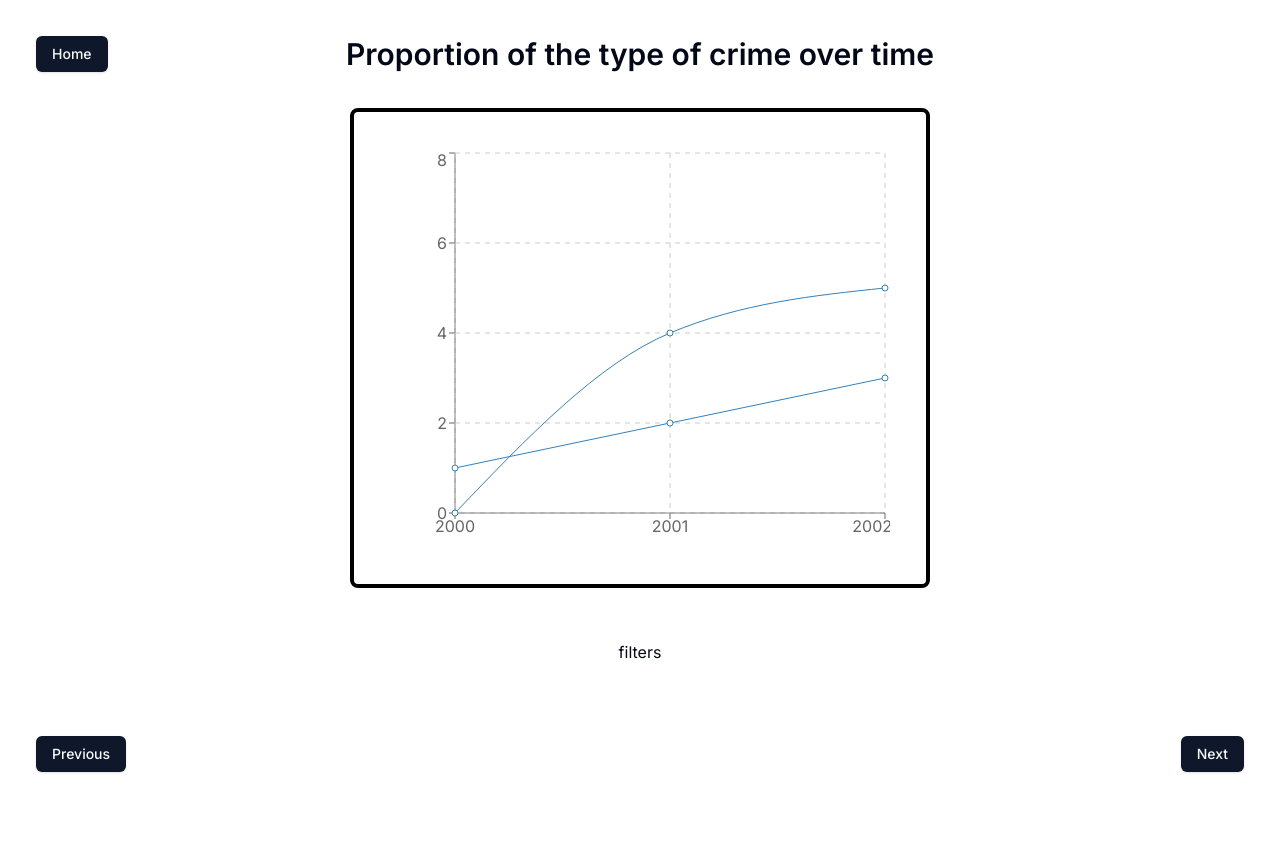
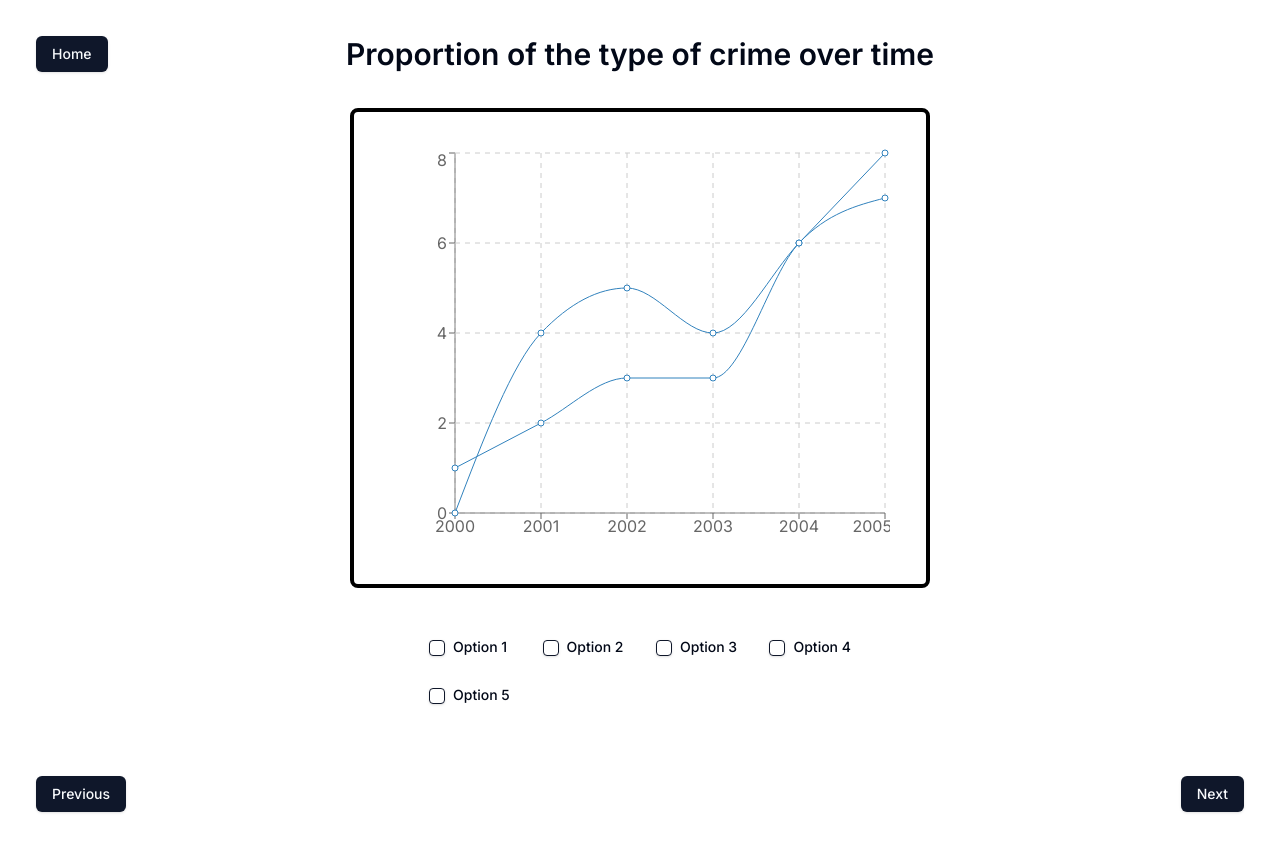
Before and after one commit to codysauermann/crime-trend-app, a Next.js app: page /trend2 in a window 1280 px wide. Before the commit the page ends 808 px from the top, so only its background shows below. Built offline with nearby package versions, Linux system fonts and the light colour scheme.

Commit message:
Finish basic UI

```diff
--- a/package.json
+++ b/package.json
@@ -9,6 +9,7 @@
     "lint": "next lint"
   },
   "dependencies": {
+    "@radix-ui/react-checkbox": "^1.0.4",
     "@radix-ui/react-icons": "^1.3.0",
     "@radix-ui/react-slot": "^1.0.2",
     "class-variance-authority": "^0.7.0",
--- /dev/null
+++ b/src/app/api/oracleFunctions.ts
@@ -0,0 +1,17 @@
+const oracledb = require('oracledb');
+
+export async function queryDB(query: string) {
+    try {
+        const connection = await oracledb.getConnection({
+            user: 'temp',
+            password: 'temp',
+            connectString: 'temp'
+        });
+
+        const result = await connection.execute(query);
+        return result.rows;
+    } catch (error) {
+        console.log(error);
+        return error;
+    }
+}
--- a/src/app/trend1/page.tsx
+++ b/src/app/trend1/page.tsx
@@ -1,9 +1,11 @@
 import LineGraph from "@/components/LineGraph"
 import HomeButton from "@/components/homebutton"
 import { Button } from "@/components/ui/button"
+import { Checkbox } from "@/components/ui/checkbox"
 import Link from "next/link"
+import { queryDB } from "../api/oracleFunctions"
 
-function page1() {
+async function page1() {
   return (
     <main className="min-h-screen min-w-screen">
       <HomeButton/>
@@ -14,8 +16,19 @@
         <div className='flex p-9 border-4 border-black rounded-lg'>
           <LineGraph/>
         </div>
-        <div className='flex p-9'>
-          filters
+        <div className='grid grid-cols-2 gap-8 p-9'>
+          <div className="items-top flex space-x-2">
+            <Checkbox id='cd1'/>
+            <label htmlFor="terms1" className="text-sm font-medium leading-none">
+              Male
+            </label>
+          </div>
+          <div className="items-top flex space-x-2">
+            <Checkbox id='cd1'/>
+            <label htmlFor="terms1" className="text-sm font-medium leading-none">
+              Female
+            </label>
+          </div>
         </div>
 
       </div>
--- a/src/app/trend2/page.tsx
+++ b/src/app/trend2/page.tsx
@@ -2,6 +2,7 @@
 import NavButtons from '@/components/navButtons'
 import LineGraph from '@/components/LineGraph'
 import Link from 'next/link'
+import { Checkbox } from '@/components/ui/checkbox'
 
 function page2() {
   return (
@@ -14,8 +15,37 @@
         <div className='flex p-9 border-4 border-black rounded-lg'>
           <LineGraph/>
         </div>
-        <div className='flex p-9'>
-          filters
+        <div className='grid grid-cols-4 gap-8 p-9'>
+          <div className="items-top flex space-x-2">
+            <Checkbox id='cd1'/>
+            <label htmlFor="terms1" className="text-sm font-medium leading-none">
+              Option 1
+            </label>
+          </div>
+          <div className="items-top flex space-x-2">
+            <Checkbox id='cd1'/>
+            <label htmlFor="terms1" className="text-sm font-medium leading-none">
+              Option 2
+            </label>
+          </div>
+          <div className="items-top flex space-x-2">
+            <Checkbox id='cd1'/>
+            <label htmlFor="terms1" className="text-sm font-medium leading-none">
+              Option 3
+            </label>
+          </div>
+          <div className="items-top flex space-x-2">
+            <Checkbox id='cd1'/>
+            <label htmlFor="terms1" className="text-sm font-medium leading-none">
+              Option 4
+            </label>
+          </div>
+          <div className="items-top flex space-x-2">
+            <Checkbox id='cd1'/>
+            <label htmlFor="terms1" className="text-sm font-medium leading-none">
+              Option 5
+            </label>
+          </div>
         </div>
 
       </div>
--- a/src/app/trend3/page.tsx
+++ b/src/app/trend3/page.tsx
@@ -1,6 +1,7 @@
 import HomeButton from '@/components/homebutton'
 import LineGraph from '@/components/LineGraph'
 import NavButtons from '@/components/navButtons'
+import { Checkbox } from '@/components/ui/checkbox'
 import React from 'react'
 
 function page3() {
@@ -14,8 +15,37 @@
         <div className='flex p-9 border-4 border-black rounded-lg'>
           <LineGraph/>
         </div>
-        <div className='flex p-9'>
-          filters
+        <div className='grid grid-cols-4 gap-8 p-9'>
+          <div className="items-top flex space-x-2">
+            <Checkbox id='cd1'/>
+            <label htmlFor="terms1" className="text-sm font-medium leading-none">
+              Option 1
+            </label>
+          </div>
+          <div className="items-top flex space-x-2">
+            <Checkbox id='cd1'/>
+            <label htmlFor="terms1" className="text-sm font-medium leading-none">
+              Option 2
+            </label>
+          </div>
+          <div className="items-top flex space-x-2">
+            <Checkbox id='cd1'/>
+            <label htmlFor="terms1" className="text-sm font-medium leading-none">
+              Option 3
+            </label>
+          </div>
+          <div className="items-top flex space-x-2">
+            <Checkbox id='cd1'/>
+            <label htmlFor="terms1" className="text-sm font-medium leading-none">
+              Option 4
+            </label>
+          </div>
+          <div className="items-top flex space-x-2">
+            <Checkbox id='cd1'/>
+            <label htmlFor="terms1" className="text-sm font-medium leading-none">
+              Option 5
+            </label>
+          </div>
         </div>
 
       </div>
--- a/src/app/trend4/page.tsx
+++ b/src/app/trend4/page.tsx
@@ -1,6 +1,7 @@
 import HomeButton from '@/components/homebutton'
 import LineGraph from '@/components/LineGraph'
 import NavButtons from '@/components/navButtons'
+import { Checkbox } from '@/components/ui/checkbox'
 import React from 'react'
 
 function page4() {
@@ -14,8 +15,37 @@
         <div className='flex p-9 border-4 border-black rounded-lg'>
           <LineGraph/>
         </div>
-        <div className='flex p-9'>
-          filters
+        <div className='grid grid-cols-4 gap-8 p-9'>
+          <div className="items-top flex space-x-2">
+            <Checkbox id='cd1'/>
+            <label htmlFor="terms1" className="text-sm font-medium leading-none">
+              Option 1
+            </label>
+          </div>
+          <div className="items-top flex space-x-2">
+            <Checkbox id='cd1'/>
+            <label htmlFor="terms1" className="text-sm font-medium leading-none">
+              Option 2
+            </label>
+          </div>
+          <div className="items-top flex space-x-2">
+            <Checkbox id='cd1'/>
+            <label htmlFor="terms1" className="text-sm font-medium leading-none">
+              Option 3
+            </label>
+          </div>
+          <div className="items-top flex space-x-2">
+            <Checkbox id='cd1'/>
+            <label htmlFor="terms1" className="text-sm font-medium leading-none">
+              Option 4
+            </label>
+          </div>
+          <div className="items-top flex space-x-2">
+            <Checkbox id='cd1'/>
+            <label htmlFor="terms1" className="text-sm font-medium leading-none">
+              Option 5
+            </label>
+          </div>
         </div>
 
       </div>
--- a/src/app/trend5/page.tsx
+++ b/src/app/trend5/page.tsx
@@ -1,6 +1,7 @@
 import HomeButton from '@/components/homebutton'
 import LineGraph from '@/components/LineGraph'
 import { Button } from '@/components/ui/button'
+import { Checkbox } from '@/components/ui/checkbox'
 import Link from 'next/link'
 import React from 'react'
 
@@ -15,8 +16,37 @@
         <div className='flex p-9 border-4 border-black rounded-lg'>
           <LineGraph/>
         </div>
-        <div className='flex p-9'>
-          filters
+        <div className='grid grid-cols-4 gap-8 p-9'>
+          <div className="items-top flex space-x-2">
+            <Checkbox id='cd1'/>
+            <label htmlFor="terms1" className="text-sm font-medium leading-none">
+              Option 1
+            </label>
+          </div>
+          <div className="items-top flex space-x-2">
+            <Checkbox id='cd1'/>
+            <label htmlFor="terms1" className="text-sm font-medium leading-none">
+              Option 2
+            </label>
+          </div>
+          <div className="items-top flex space-x-2">
+            <Checkbox id='cd1'/>
+            <label htmlFor="terms1" className="text-sm font-medium leading-none">
+              Option 3
+            </label>
+          </div>
+          <div className="items-top flex space-x-2">
+            <Checkbox id='cd1'/>
+            <label htmlFor="terms1" className="text-sm font-medium leading-none">
+              Option 4
+            </label>
+          </div>
+          <div className="items-top flex space-x-2">
+            <Checkbox id='cd1'/>
+            <label htmlFor="terms1" className="text-sm font-medium leading-none">
+              Option 5
+            </label>
+          </div>
         </div>
 
       </div>
--- a/src/components/LineGraph.tsx
+++ b/src/components/LineGraph.tsx
@@ -17,13 +17,28 @@
       d1: 5,
       d2: 3
     },
+    {
+      year: '2003',
+      d1: 4,
+      d2: 3
+    },
+    {
+      year: '2004',
+      d1: 6,
+      d2: 6
+    },
+    {
+      year: '2005',
+      d1: 8,
+      d2: 7
+    },
 ]
 
 export default function LineGraph() {
   return (
     <div className='w-[500px] h-[400px]'>
         <ResponsiveContainer height="100%" width="100%">
-            <LineChart width={500} height={500} data={data}>
+            <LineChart width={800} height={500} data={data}>
                 <XAxis dataKey="year"/>
                 <YAxis/>
                 <CartesianGrid strokeDasharray="5 5" />
--- /dev/null
+++ b/src/components/ui/checkbox.tsx
@@ -0,0 +1,30 @@
+"use client"
+
+import * as React from "react"
+import * as CheckboxPrimitive from "@radix-ui/react-checkbox"
+import { CheckIcon } from "@radix-ui/react-icons"
+
+import { cn } from "@/lib/utils"
+
+const Checkbox = React.forwardRef<
+  React.ElementRef<typeof CheckboxPrimitive.Root>,
+  React.ComponentPropsWithoutRef<typeof CheckboxPrimitive.Root>
+>(({ className, ...props }, ref) => (
+  <CheckboxPrimitive.Root
+    ref={ref}
+    className={cn(
+      "peer h-4 w-4 shrink-0 rounded-sm border border-primary shadow focus-visible:outline-none focus-visible:ring-1 focus-visible:ring-ring disabled:cursor-not-allowed disabled:opacity-50 data-[state=checked]:bg-primary data-[state=checked]:text-primary-foreground",
+      className
+    )}
+    {...props}
+  >
+    <CheckboxPrimitive.Indicator
+      className={cn("flex items-center justify-center text-current")}
+    >
+      <CheckIcon className="h-4 w-4" />
+    </CheckboxPrimitive.Indicator>
+  </CheckboxPrimitive.Root>
+))
+Checkbox.displayName = CheckboxPrimitive.Root.displayName
+
+export { Checkbox }
```
Also changed, not shown: 1 other file (tests, documents, lock files or other folders).
